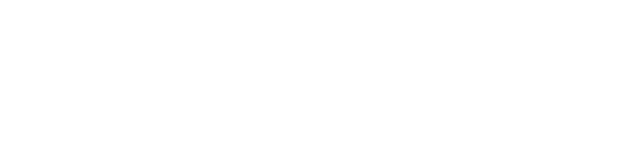
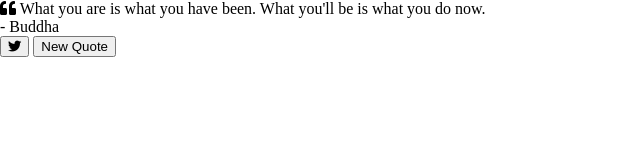
Before and after one commit to sohanshow/quoteGenerator, a plain HTML site: page index.html in a window 1280 px wide. Shown: the whole page, without its empty margins (0-640 px from the left). Drawn offline with Linux system fonts and the light colour scheme.

Commit message:
+ added structure

```diff
--- a/index.html
+++ b/index.html
@@ -1,19 +1,65 @@
 <!DOCTYPE html>
 <html lang="en">
+
 <head>
   <meta charset="UTF-8">
   <meta name="viewport" content="width=device-width, initial-scale=1.0">
-    <title>Template</title>
+  <title>Quote Generator</title>
   <link rel="icon" type="image/png" href="favicon.png">
 
   <!-- Old Favicon - Grab Icon From Google (Might be unsupported in the future) -->
   <!-- <link rel="icon" type="image/png" href="https://s2.googleusercontent.com/s2/favicons?domain=jacinto.design"> -->
 
-    <link rel="stylesheet" href="https://cdnjs.cloudflare.com/ajax/libs/font-awesome/5.10.2/css/all.min.css"/>
+  <link rel="stylesheet" href="https://cdnjs.cloudflare.com/ajax/libs/font-awesome/5.10.2/css/all.min.css" />
   <link rel="stylesheet" href="style.css">
 </head>
+
 <body>
   <!-- Script -->
   <script src="script.js"></script>
+
+  <div class="quote-container" id="quote-container">
+
+    <!-- The Quote Here -->
+    <div class="quote-container" id="quote-container">
+
+      <div class="quote-text">
+
+        <i class="fas fa-quote-left"></i>
+        <span id="quote">What you are is what you have been. What you'll be is what you do now.</span>
+
+      </div>
+
+    </div>
+
+
+    <!-- The Author Element -->
+
+    <div class="quote-author">
+
+      <span id="author"> - Buddha</span>
+
+    </div>
+
+    <!--This is the Button -->
+
+    <div class="button-container">
+
+      <button type="twitter-button" id="twitter" title="Tweet This!">
+
+        <i class="fab fa-twitter"></i>
+
+      </button>
+
+      <button id="new-quote">
+
+        New Quote
+      </button>
+
+    </div>
+
+
+  </div>
 </body>
+
 </html>
```
Lines whose indentation alone changed are shown as unchanged.
